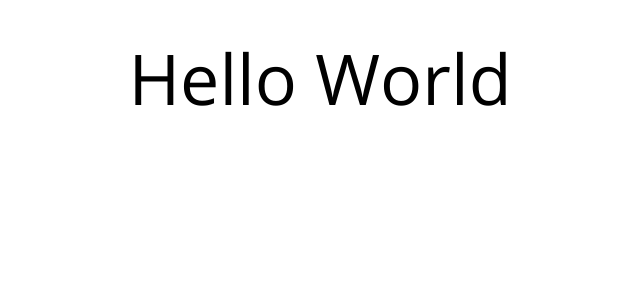
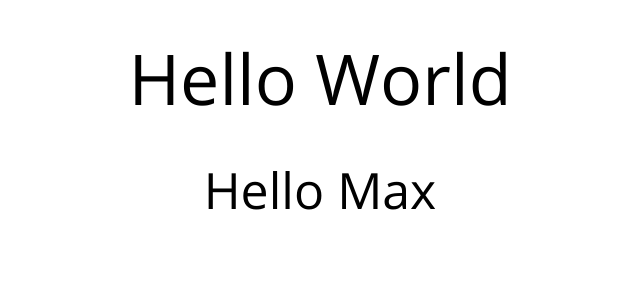
Before and after one commit to Velocima/front-end-react-effects, a Next.js app: page / in a window 1280 px wide. Shown: the top 300 px of the page, without its empty margins (320-960 px from the left). Built offline with nearby package versions, Linux system fonts and the light colour scheme.

Commit message:
self typing array created

```diff
--- /dev/null
+++ b/components/typed.jsx
@@ -0,0 +1,104 @@
+import { useState, useEffect } from 'react';
+
+export default function Typed({ prefix, words }) {
+	const [isTypingDirectionForward, setIsTypingDirectionForward] = useState(true);
+	const [currentLetterIndex, setCurrentLetterIndex] = useState(0);
+	const [currentWordIndex, setCurrentWordIndex] = useState(0);
+	const [typedWord, setTypedWord] = useState('');
+
+	words.forEach((word, index) => {
+		if (typeof word !== 'string')
+			throw new Error(`Words Array contains non string operand ${word} at index ${index}`);
+		if (word === '') throw new Error(`Words Array contains empty string at index ${index}`);
+	});
+
+	useEffect(() => {
+		const handleChange = () => {
+			setIsTypingDirectionForward((prevState) => {
+				if (typedWord.length === 1 && !prevState) return true;
+				if (
+					`${typedWord}${words[currentWordIndex][currentLetterIndex]}` ===
+					words[currentWordIndex]
+				)
+					return false;
+				return prevState;
+			});
+			setCurrentLetterIndex((prevState) => {
+				if (typedWord === words[currentWordIndex]) return 0;
+				if (!isTypingDirectionForward) {
+					return prevState;
+				}
+				return prevState + 1;
+			});
+			setCurrentWordIndex((prevState) => {
+				if (typedWord.length === 1 && !isTypingDirectionForward) {
+					return prevState === words.length - 1 ? 0 : prevState + 1;
+				}
+				return prevState;
+			});
+			setTypedWord((prevState) => {
+				if (isTypingDirectionForward) {
+					return prevState.concat(words[currentWordIndex][currentLetterIndex]);
+				} else {
+					return prevState.slice(0, -1);
+				}
+			});
+		};
+
+		const intervalID = setTimeout(
+			handleChange,
+			typedWord.length == words[currentWordIndex].length
+				? 1500
+				: 100 + Math.floor(Math.random() * 50)
+		);
+		return () => clearTimeout(intervalID);
+	}, [typedWord]);
+
+	const handleChange = () => {
+		setIsTypingDirectionForward((prevState) => {
+			if (typedWord.length === 1 && !prevState) return true;
+			if (
+				`${typedWord}${words[currentWordIndex][currentLetterIndex]}` ===
+				words[currentWordIndex]
+			)
+				return false;
+			return prevState;
+		});
+		setCurrentLetterIndex((prevState) => {
+			if (typedWord === words[currentWordIndex]) return 0;
+			if (!isTypingDirectionForward) {
+				return prevState;
+			}
+			return prevState + 1;
+		});
+		setCurrentWordIndex((prevState) => {
+			if (typedWord.length === 1 && !isTypingDirectionForward) {
+				return prevState === words.length - 1 ? 0 : prevState + 1;
+			}
+			return prevState;
+		});
+		setTypedWord((prevState) => {
+			if (isTypingDirectionForward) {
+				return prevState.concat(words[currentWordIndex][currentLetterIndex]);
+			} else {
+				return prevState.slice(0, -1);
+			}
+		});
+	};
+
+	return (
+		<>
+			<p>{`${prefix} ${typedWord}`}</p>
+			{/* <button onClick={handleChange}>next</button>
+			<p>
+				{`typing direction ${isTypingDirectionForward}`}
+				<br />
+				{`currentLetterIndex ${currentLetterIndex}`}
+				<br />
+				{`currentWordIndex ${currentWordIndex}`}
+				<br />
+				{`typed word ${typedWord}`}
+			</p> */}
+		</>
+	);
+}
--- a/pages/index.jsx
+++ b/pages/index.jsx
@@ -1,5 +1,6 @@
 import Head from 'next/head';
 import styles from '../styles/index.module.css';
+import Typed from '../components/typed';
 
 export default function Home() {
 	return (
@@ -10,6 +11,8 @@ export default function Home() {
 			</Head>
 			<main className={styles.main}>
 				<h1>Hello World</h1>
+
+				<Typed prefix='Hello' words={['Max', 'World', 'Matt']} />
 			</main>
 		</>
 	);
--- a/styles/index.module.css
+++ b/styles/index.module.css
@@ -10,3 +10,7 @@
 	font-size: 70px;
 	padding: 30px 0;
 }
+
+.main p {
+	font-size: 50px;
+}
```
